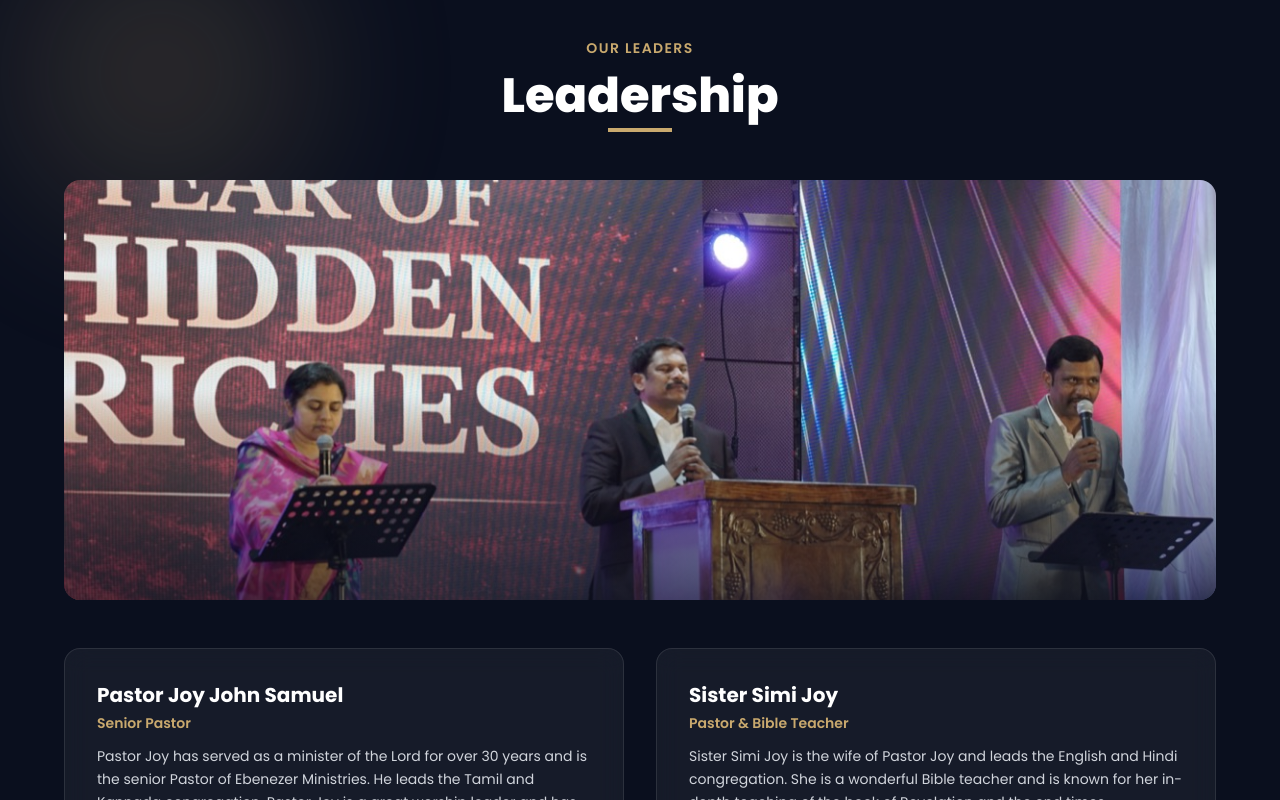
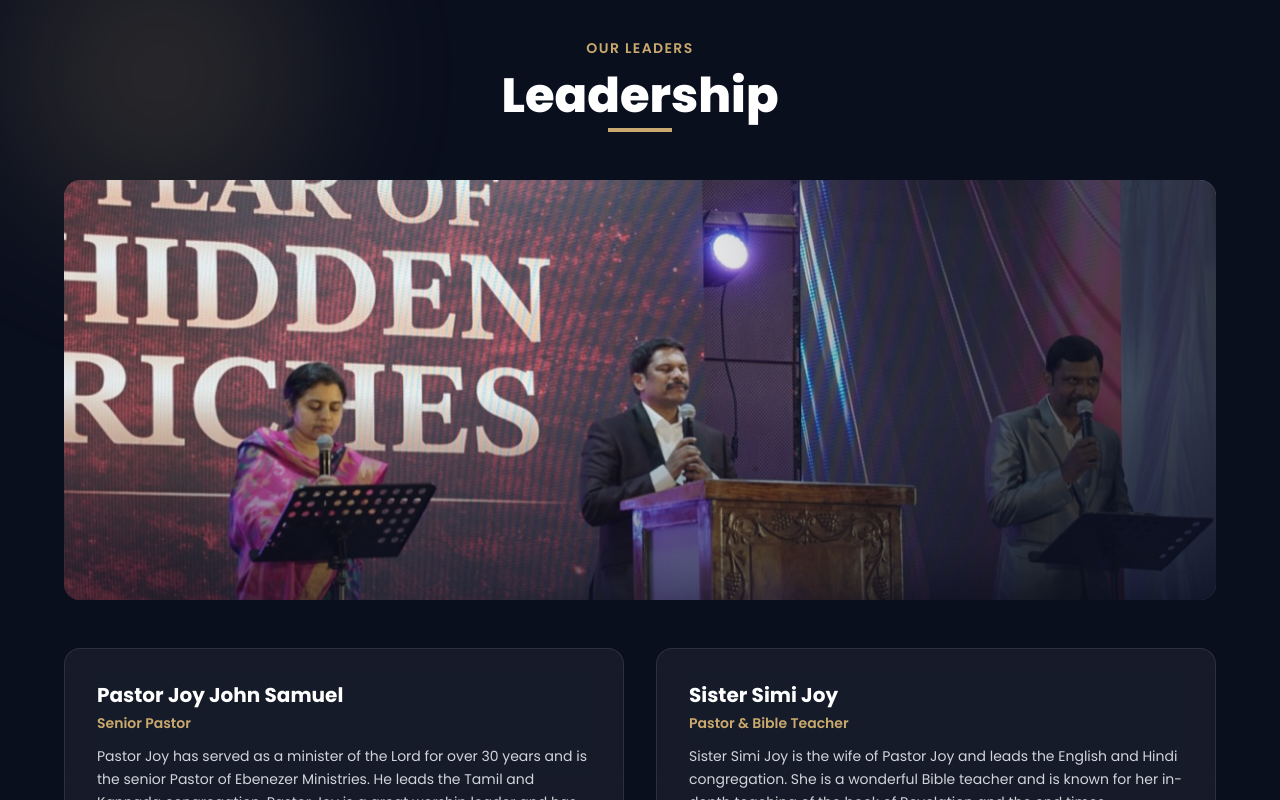
Before and after one commit to sujithtofficial/EFPH, a Next.js app: page /about in a window 1280 px wide. Shown: the part 480-1280 px from the top of the page. Built offline with nearby package versions, Linux system fonts and the light colour scheme.

Commit message:
Darken right side of leadership image

```diff
--- a/app/about/page.tsx
+++ b/app/about/page.tsx
@@ -88,8 +88,9 @@ export default function AboutPage() {
             transition={{ duration: 0.7 }}
             className="relative w-full h-72 md:h-[420px] rounded-2xl overflow-hidden mb-12"
           >
-            <Image src={ASSETS.aboutImage2} alt="Ebenezer Ministries Leadership" fill className="object-cover object-center" sizes="100vw" />
+            <Image src={ASSETS.aboutImage2} alt="Ebenezer Ministries Leadership" fill className="object-cover object-left" sizes="100vw" />
             <div className="absolute inset-0 bg-gradient-to-t from-[#0a0f1e] via-transparent to-transparent opacity-60" />
+            <div className="absolute inset-0 bg-gradient-to-l from-[#0a0f1e] via-transparent to-transparent opacity-80" />
           </motion.div>
 
           {/* Bio cards */}
```
